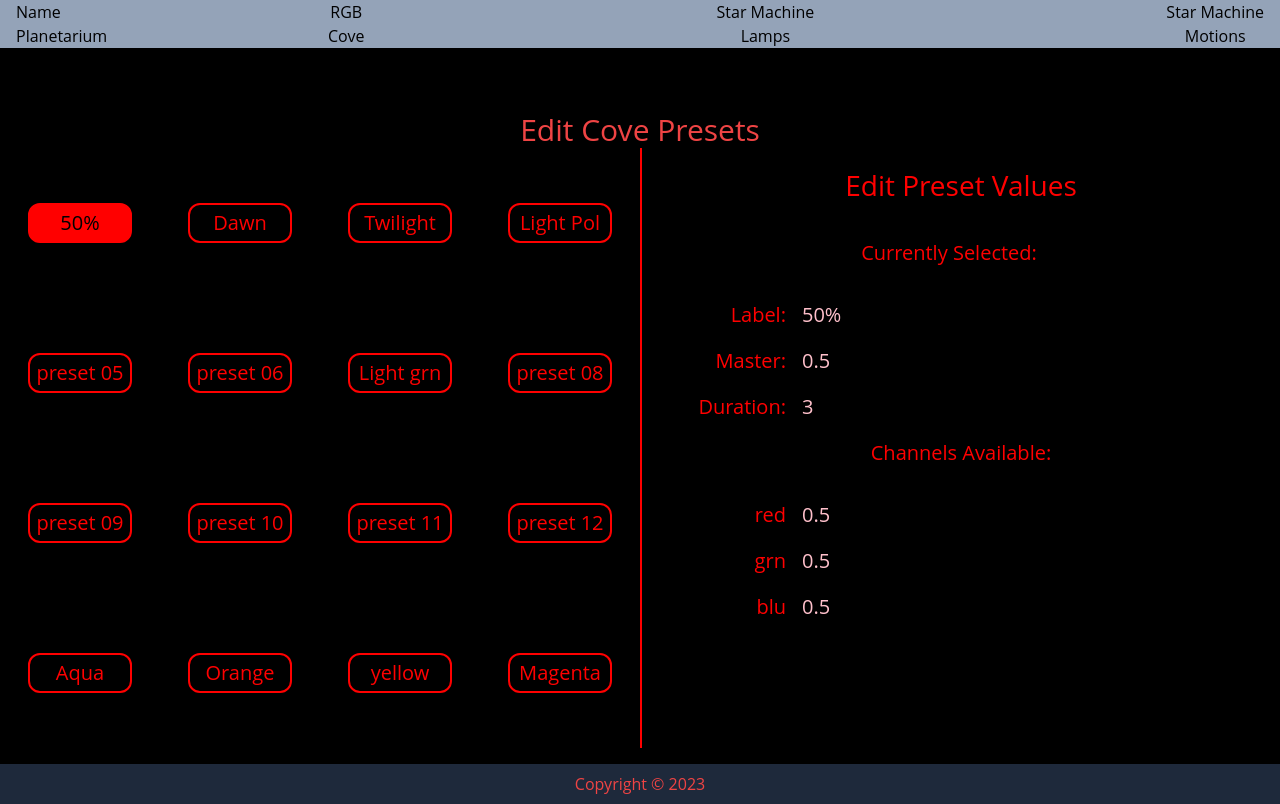
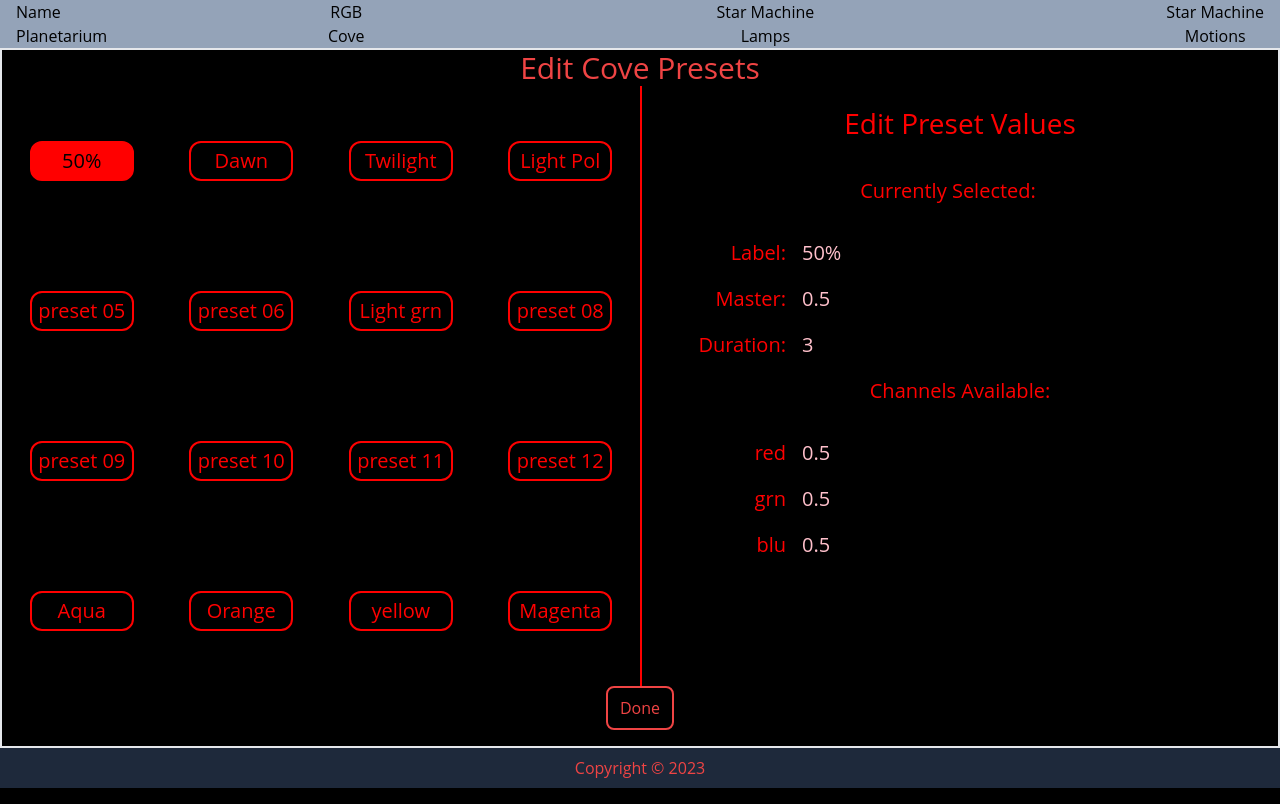
Before and after one commit to CelestialCoyote/react-hercules-chromacove, a React (Create React App) app in the folder frontend/: page / in a window 1280 px wide. Both pictures are taken after a click on the button "Edit Presets". Built offline with nearby package versions, Linux system fonts and the light colour scheme.

Commit message:
edit presets

```diff
--- a/frontend/src/Components/CovePresetsModal/CovePresetsModal.jsx
+++ b/frontend/src/Components/CovePresetsModal/CovePresetsModal.jsx
@@ -231,7 +231,7 @@ const CovePresetsModal = ({ setEditOpen, rgbState, setRGBState, presets, setPres
 	const editPresetOn = "bg-red-300";
 
 	return (
-        <div className="flex flex-col mt-16">
+		<div className="flex flex-col bg-black-500 border-2">
 
 			<h3 className="text-red-500 text-center text-3xl">Edit Cove Presets</h3>
 
@@ -253,7 +253,7 @@ const CovePresetsModal = ({ setEditOpen, rgbState, setRGBState, presets, setPres
 
 				<div className="edit-settings">
 
-                    <label className="edit-settings-label">Edit Preset Values</label>
+					<h3 className="edit-settings-label">Edit Preset Values</h3>
 
 					<div className="edit-selected-label">
 						<label className="edit-settings-label-medium">Currently Selected:</label>
@@ -264,9 +264,7 @@ const CovePresetsModal = ({ setEditOpen, rgbState, setRGBState, presets, setPres
 
 						<div className="preset-input">
 
-                            <label className="input-label">
-                                Label:
-                            </label>
+							<h3 className="input-label">Label:</h3>
 
 							<input
 								className="preset-input-value"
@@ -282,9 +280,7 @@ const CovePresetsModal = ({ setEditOpen, rgbState, setRGBState, presets, setPres
 
 						<div className="preset-input">
 
-                            <label className="input-label">
-                                Master:
-                            </label>
+							<label className="input-label">Master:</label>
 
 							<input
 								className="preset-input-value"
@@ -303,9 +299,7 @@ const CovePresetsModal = ({ setEditOpen, rgbState, setRGBState, presets, setPres
 
 						<div className="preset-input">
 
-                            <label className="input-label">
-                                Duration:
-                            </label>
+							<h3 className="input-label">Duration:</h3>
 
 							<input
 								className="preset-input-value"
@@ -324,7 +318,7 @@ const CovePresetsModal = ({ setEditOpen, rgbState, setRGBState, presets, setPres
 
 					</div>
 
-                    <label className="edit-settings-label-medium">Channels Available:</label>
+					<h3 className="edit-settings-label-medium">Channels Available:</h3>
 
 					{/* <div>
 
@@ -391,12 +385,12 @@ const CovePresetsModal = ({ setEditOpen, rgbState, setRGBState, presets, setPres
                     Save
                 </button> */}
 
-                {/* <button
-                    className="edit-button"
+				<button
+                    className="text-red-500 border-red-500 border-2 rounded-lg px-3 py-2"
                     onClick={() => setEditOpen(false)}
                 >
                     Done
-                </button> */}
+                </button>
 			</div>
 		</div>
 	);
--- a/frontend/src/pages/RGBCove/RGBCove.jsx
+++ b/frontend/src/pages/RGBCove/RGBCove.jsx
@@ -20,7 +20,7 @@ export default function RGBCove() {
 	return (
 		<>
 			{!editOpen &&
-				<div className="flex h-screen p-6 gap-10 mt-12">
+				<div className="flex h-screen p-6 gap-10 mt-12 bg-orange-800">
 					<div className="flex flex-col w-1/2">
 						<div className="flex h-full justify-between">
 							{rgbChannels.map(channel =>
```
Lines whose indentation alone changed are shown as unchanged.
